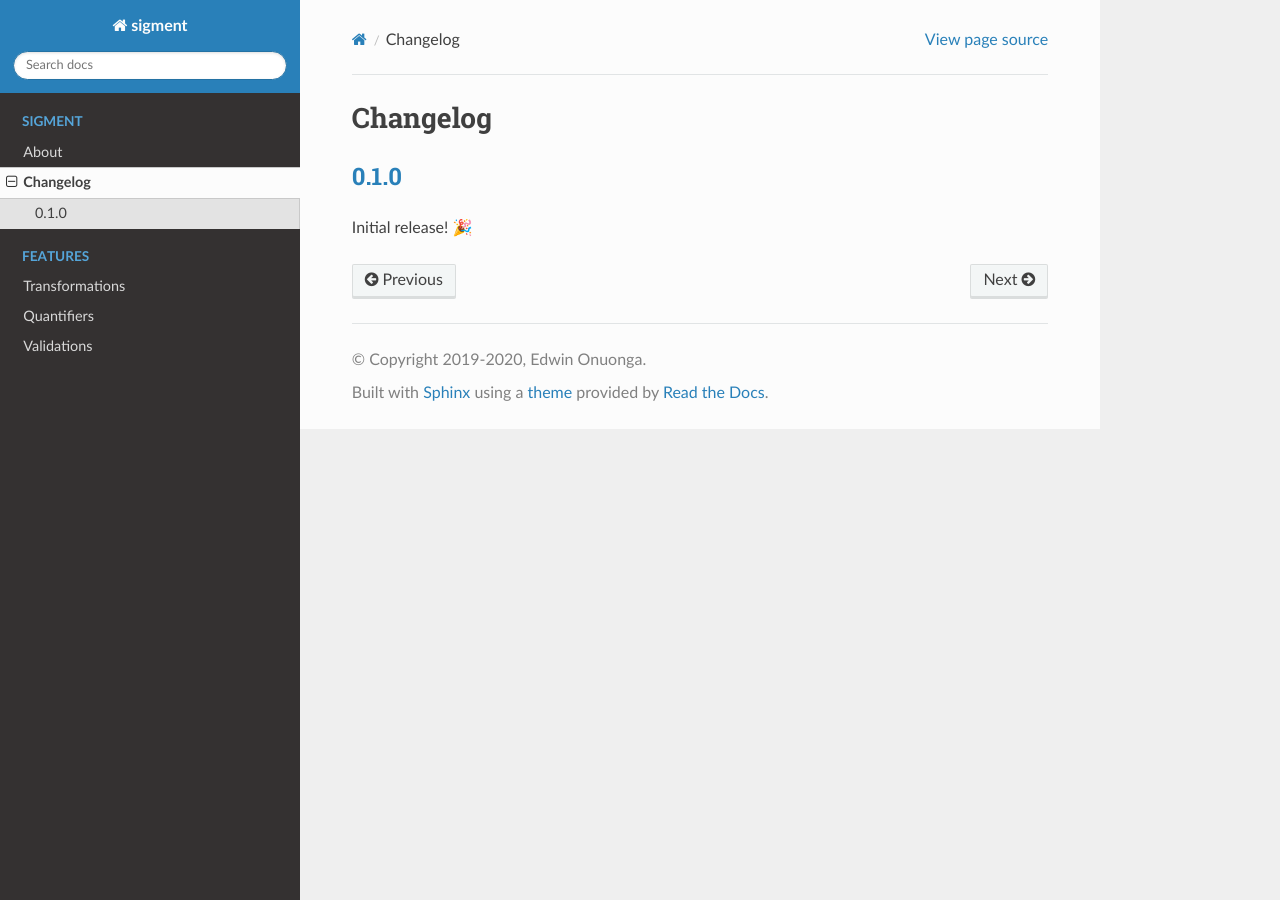
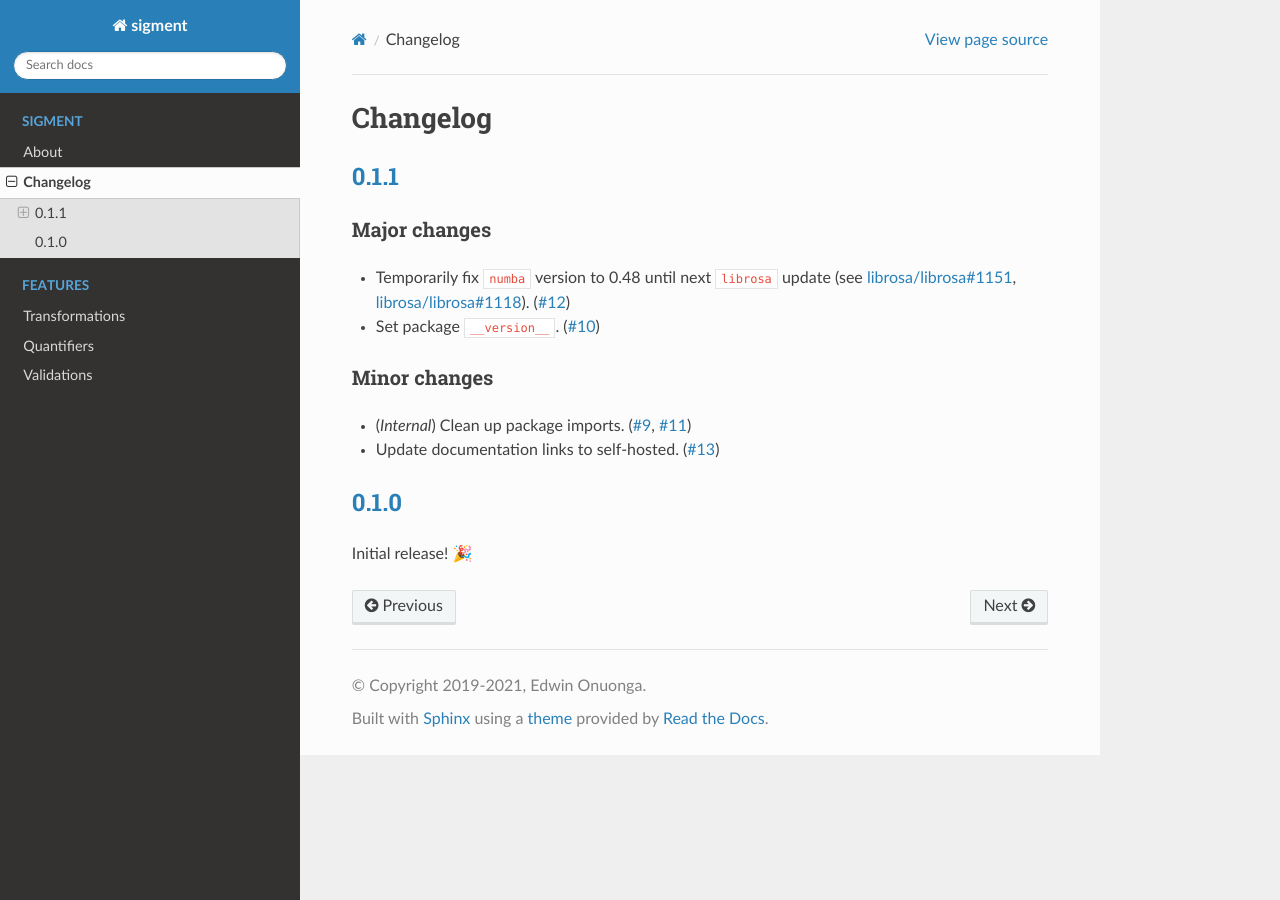
Before and after one commit to eonu/sigment, a Sphinx documentation site: the page built from docs/changelog.rst, in a window 1280 px wide. Built offline with Sphinx 7.4.7 and the Read the Docs theme 2.0.0, drawn with Linux system fonts in a browser that asks for light colours; the version number is read from the project's files by our own code.

Commit message:
[release] 0.1.1 🎉 (#14)
* [patch:docs] Update copyright year (#8)

* [patch:docs] Clean up Sphinx package imports (#9)

* [patch:lib] Set package __version__ (#10)

* [patch:lib] Clean up package imports (#11)

* [patch:pkg] Fix numba version to 0.48 (#12)

* [patch:docs] Update documentation links to self-hosted (#13)

```diff
--- a/CHANGELOG.md
+++ b/CHANGELOG.md
@@ -1,3 +1,15 @@
+## [0.1.1](https://github.com/eonu/sigment/releases/tag/v0.1.1)
+
+#### Major changes
+
+- Temporarily fix `numba` version to 0.48 until next `librosa` update (see [librosa/librosa#1151](https://github.com/librosa/librosa/issues/1152), [librosa/librosa#1118](https://github.com/librosa/librosa/pull/1118)). ([#12](https://github.com/eonu/sigment/pull/12))
+- Set package `__version__`. ([#10](https://github.com/eonu/sigment/pull/10))
+
+#### Minor changes
+
+- (_Internal_) Clean up package imports. ([#9](https://github.com/eonu/sigment/pull/9), [#11](https://github.com/eonu/sigment/pull/11))
+- Update documentation links to self-hosted. ([#13](https://github.com/eonu/sigment/pull/13))
+
 ## [0.1.0](https://github.com/eonu/sigment/releases/tag/v0.1.0)
 
 Initial release! 🎉
--- a/docs/conf.py
+++ b/docs/conf.py
@@ -8,25 +8,29 @@
 
 # -- Path setup --------------------------------------------------------------
 
-import sys
-import os
-import subprocess
+import sys, os, subprocess
 
 # If extensions (or modules to document with autodoc) are in another directory,
 # add these directories to sys.path here. If the directory is relative to the
 # documentation root, use os.path.abspath to make it absolute, like shown here.
-sys.path.insert(0, os.path.abspath('..'))
+try:
+    # Sigment is installed
+    import sigment
+except ImportError:
+    # Sigment is run from its source checkout
+    sys.path.insert(0, os.path.abspath('../lib'))
+    import sigment
 
 subprocess.call('pip install numpydoc sphinx_rtd_theme m2r', shell=True)
 
 # -- Project information -----------------------------------------------------
 
 project = 'sigment'
-copyright = '2019-2020, Edwin Onuonga'
+copyright = '2019-2021, Edwin Onuonga'
 author = 'Edwin Onuonga'
 
 # The full version, including alpha/beta/rc tags
-release = '0.1.0'
+release = sigment.__version__
 
 # -- General configuration ---------------------------------------------------
 
--- a/setup.py
+++ b/setup.py
@@ -4,7 +4,7 @@
 from __future__ import print_function
 from setuptools import setup, find_packages
 
-VERSION = '0.1.0'
+VERSION = '0.1.1'
 
 with open('README.md', 'r') as fh:
     long_description = fh.read()
@@ -19,7 +19,7 @@ setup(
     long_description_content_type = 'text/markdown',
     url = 'https://github.com/eonu/sigment',
     project_urls = {
-        'Documentation': 'https://sigment.readthedocs.io/en/latest',
+        'Documentation': 'https://notes.eonu.net/docs/sigment/',
         'Bug Tracker': 'https://github.com/eonu/sigment/issues',
         'Source Code': 'https://github.com/eonu/sigment'
     },
@@ -43,6 +43,7 @@ setup(
     install_requires = [
         'numpy>=1.17,<2',
         'soundfile>=0.10,<0.11',
+        'numba==0.48',
         'librosa>=0.7,<0.8'
     ]
 )
```
Also changed, not shown: README.md (+3 -6 lines), notebooks/README.md, 7 other files.
